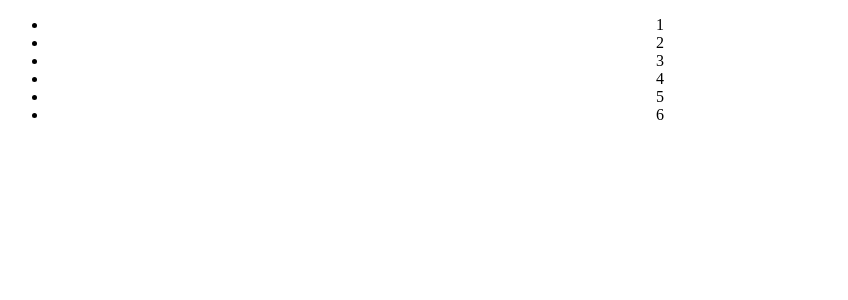
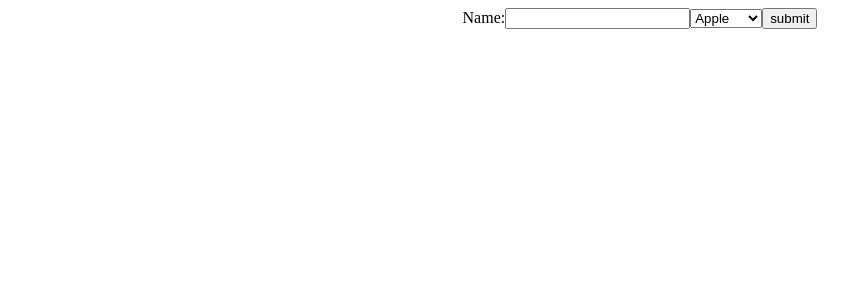
Before and after one commit to afshin4460/React-Js-with-reactapp.ir, a React (Create React App) app: page / in a window 1280 px wide. Shown: the top 300 px of the page, without its empty margins (0-848 px from the left). Built offline with nearby package versions, Linux system fonts and the light colour scheme.

Commit message:
forms in react

```diff
--- a/src/App.jsx
+++ b/src/App.jsx
@@ -4,7 +4,8 @@ import './App.css';
 //import Counter from './components/counter/counter';
 //import Greeting from './components/greeting';
 //import MailBox from './components/mailBox';
-import NumberList from './components/numberList';
+//import NumberList from './components/numberList';
+import NameForm from './components/forms/nameForm';
 
 function App() {
 
@@ -35,7 +36,8 @@ function App() {
       {/* <Greeting isLoggedIn={isLogedIn} />
       <button onClick={handleLoginClick}>{isLogedIn ? 'LogOut' : 'LogIn'}</button> */}
       {/* <MailBox unreadMessage={messages} /> */}
-      <NumberList />
+      {/* <NumberList /> */}
+      <NameForm />
     </div>
   );
 }
--- /dev/null
+++ b/src/components/forms/nameForm.jsx
@@ -0,0 +1,33 @@
+import React, {useState} from 'react';
+
+function NameForm() {
+    const [name, setName] = useState('');
+    const handleSubmit = (event) => {
+        event.preventDefault();
+        alert('This form was submited: ' + name);
+    };
+    const handleChange = (event) => {
+        const n = event.target.value;
+        setName(n);
+    };
+    const [selectValue, setSelectValue] = useState('apple');
+    const handleChangeSelect = (event) => {
+        const v = event.target.vaule;
+        setSelectValue(v);
+    };
+    return (
+        <form onSubmit={handleSubmit}>
+            <label>Name:
+                <input type="text" value={name} onChange={handleChange} />
+            </label>
+            <select value={selectValue} onChange={handleChangeSelect}>
+                <option value="coconut">Coconut</option>
+                <option value="banana">Banana</option>
+                <option value="apple">Apple</option>
+            </select>
+            <input type="submit" value="submit" />
+        </form>
+    );
+}
+
+export default NameForm;
```
